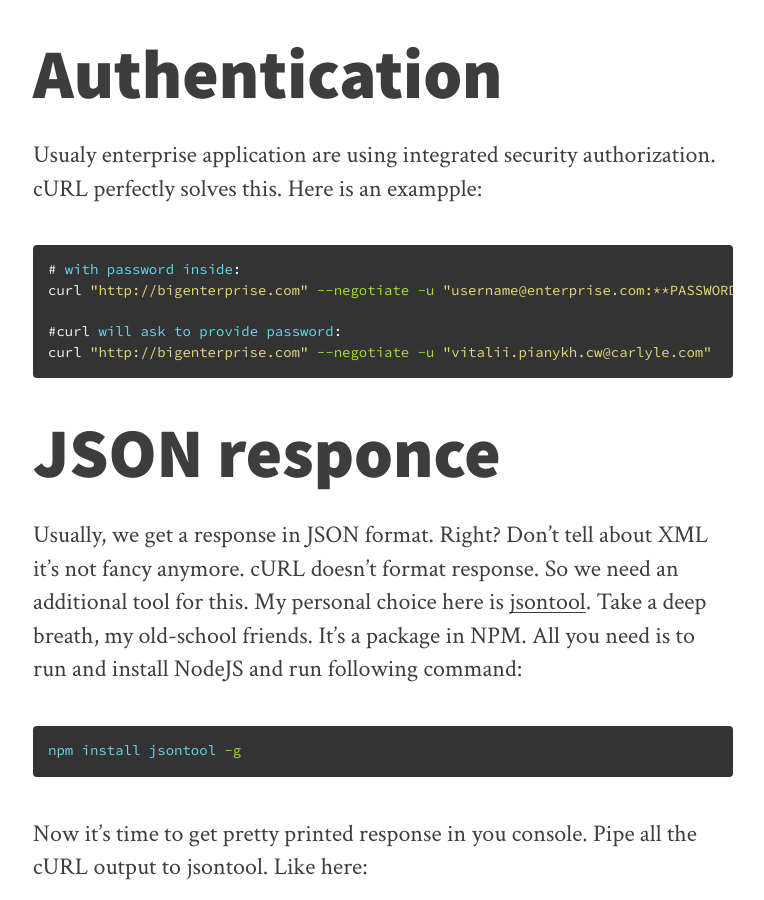
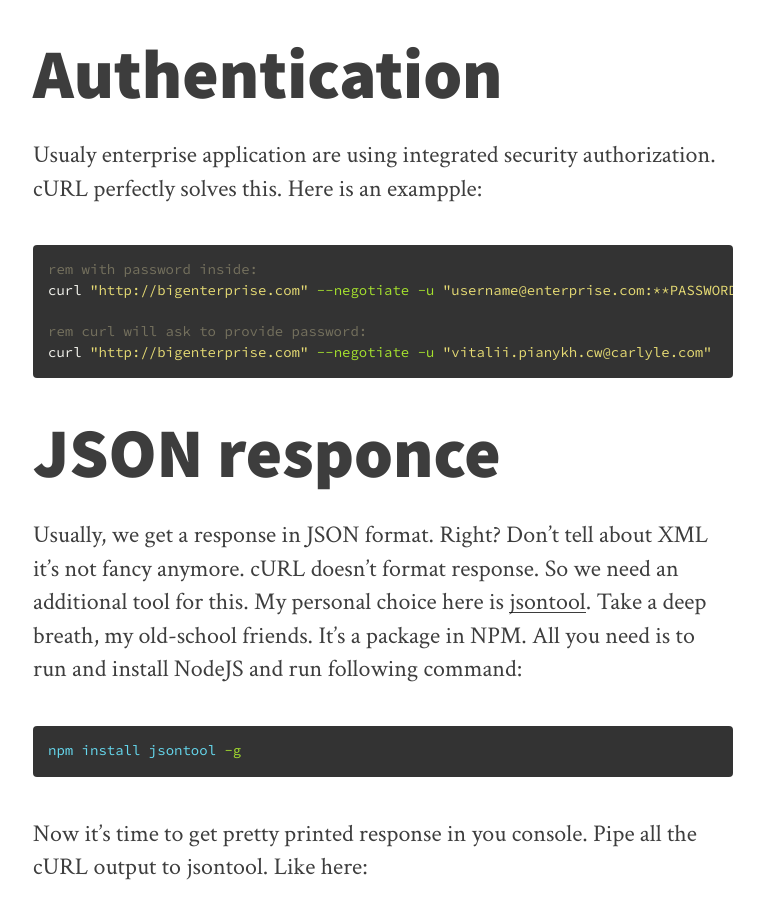
Before and after one commit to vitalikpi/vitalikpi.github.io, a Jekyll site: the page built from _posts/2016-03-10-curl.md, in a window 1280 px wide and 900 px high, scrolled down 1685 px. Shown: the whole window, without its empty margins (257-1021 px from the left). Built offline with Jekyll 4.4.1, drawn with Linux system fonts in a browser that asks for light colours; nearby versions of some CDN libraries.

Commit message:
Update 2016-03-10-curl.md

````diff
--- a/_posts/2016-03-10-curl.md
+++ b/_posts/2016-03-10-curl.md
@@ -21,7 +21,7 @@ Using with Chrome
 
 As a bonus Chrome supports curl. Right click on a request shows the context menu with "Copy as cURL (cmd)":
 
-{% highlight bat %}
+``` bat
 curl 'http://bash.org/' --compressed
 -H 'Accept-Encoding: gzip, deflate, sdch'
 -H 'Accept-Language: en-US,en;q=0.8,ru;q=0.6,uk;q=0.4'
@@ -30,25 +30,25 @@ curl 'http://bash.org/' --compressed
 -H 'Accept: text/html,application/xhtml+xml,application/xml;q=0.9,image/webp,*/*;q=0.8'
 -H 'Cache-Control: max-age=0'
 -H 'Proxy-Connection: keep-alive'
-{% endhighlight %}
+```
 
 As you may see most of the parameters are HTTP headers (-H ... ). And the request can be simplified to:
-{% highlight bat %}
+``` bat
 curl 'http://bash.org/' --compressed
-{% endhighlight %}
+```
 
 Find more info about cURL in Chrome Dev Tools [here](https://developer.chrome.com/devtools/docs/network#copying-requests-as-curl-commands)
 
 Authentication
 =============
 Usualy enterprise application are using integrated security authorization. cURL perfectly solves this. Here is an exampple:
-{% highlight bat %}
-# with password inside:
+``` bat
+rem with password inside:
 curl "http://bigenterprise.com" --negotiate -u "username@enterprise.com:**PASSWORD**"
 
-#curl will ask to provide password:
+rem curl will ask to provide password:
 curl "http://bigenterprise.com" --negotiate -u "vitalii.pianykh.cw@carlyle.com"
-{% endhighlight %}
+```
 
 JSON responce
 =============
@@ -56,14 +56,14 @@ JSON responce
 Usually, we get a response in JSON format. Right? Don't tell about XML it's not fancy anymore.
 cURL doesn't format response. So we need an additional tool for this. My personal choice here is [jsontool](https://www.npmjs.com/package/jsontool).
 Take a deep breath, my old-school friends. It's a package in NPM. All you need is to run and install NodeJS and run following command:
-{% highlight bat %}
+``` bat
 npm install jsontool -g
-{% endhighlight %}
+```
 
 Now it's time to get pretty printed response in you console. Pipe all the cURL output to jsontool. Like here:
-{% highlight bat %}
+``` bat
 curl "http://bigenterprise.com" -H "Accept: application/json" --compressed | json
-{% endhighlight %}
+```
 
 Download
 =============
````
